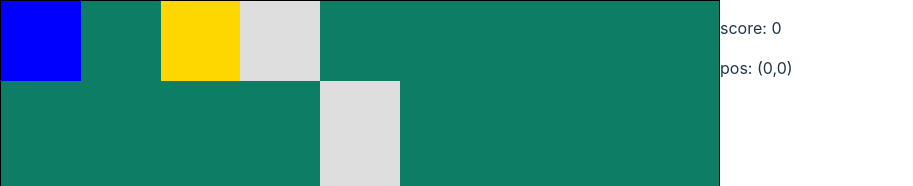
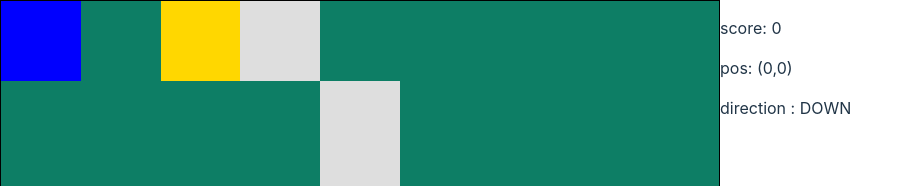
Before and after one commit to piotrwydmuch/rpg-game-v2, a Vue app: page / in a window 1280 px wide. Shown: the top 186 px of the page, without its empty margins (0-913 px from the left). Built offline with nearby package versions, Linux system fonts and the light colour scheme.

Commit message:
player direction added

```diff
--- a/src/components/SideBar.vue
+++ b/src/components/SideBar.vue
@@ -2,6 +2,7 @@
   <div class="sidebar">
     <p>score: {{ state.player.score }}</p>
     <p>pos: ({{ state.player.posX }},{{ state.player.posY }})</p>
+    <p>direction : {{ state.player.direction }}</p>
   </div>
 </template>
 
--- a/src/features/player.ts
+++ b/src/features/player.ts
@@ -1,18 +1,28 @@
 import { state } from './store.ts';
+
+enum Direction {
+  Up = 'UP',
+  Down = 'DOWN',
+  Left = 'LEFT',
+  Right = 'RIGHT',
+}
 
 export class Player {
   posX: number;
   posY: number;
+  direction: Direction;
   score: number;
 
   constructor(initialX: number, initialY: number) {
     this.posX = initialX;
     this.posY = initialY;
+    this.direction = Direction.Down;
     this.score = 0;
   }
 
   moveUp() {
     const nextPos = Math.max(0, this.posY - 1);
+    this.direction = Direction.Up;
     if (state.map.mapArray[nextPos][this.posX] !== 'barrier') {
       this.posY = nextPos;
     }
@@ -20,6 +30,7 @@ export class Player {
 
   moveDown() {
     const nextPos = Math.min(state.map.size - 1, this.posY + 1);
+    this.direction = Direction.Down;
     if (state.map.mapArray[nextPos][this.posX] !== 'barrier') {
       this.posY = nextPos;
     }
@@ -27,6 +38,7 @@ export class Player {
 
   moveLeft() {
     const nextPos = Math.max(0, this.posX - 1);
+    this.direction = Direction.Left;
     if (state.map.mapArray[this.posY][nextPos] !== 'barrier') {
       this.posX = nextPos;
     }
@@ -34,6 +46,7 @@ export class Player {
 
   moveRight() {
     const nextPos = Math.min(state.map.size - 1, this.posX + 1);
+    this.direction = Direction.Right;
     if (state.map.mapArray[this.posY][nextPos] !== 'barrier') {
       this.posX = nextPos;
     }
```
